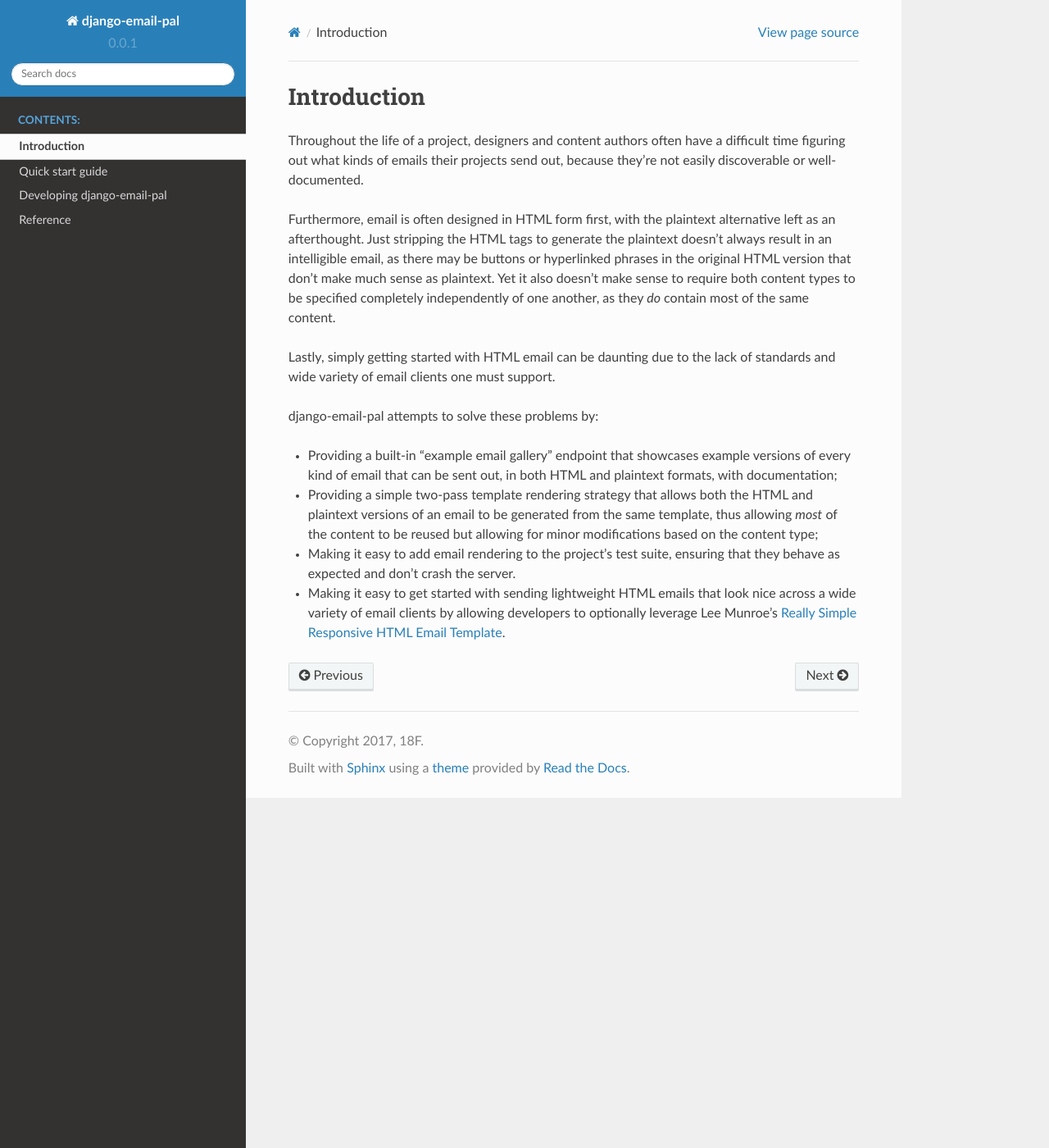
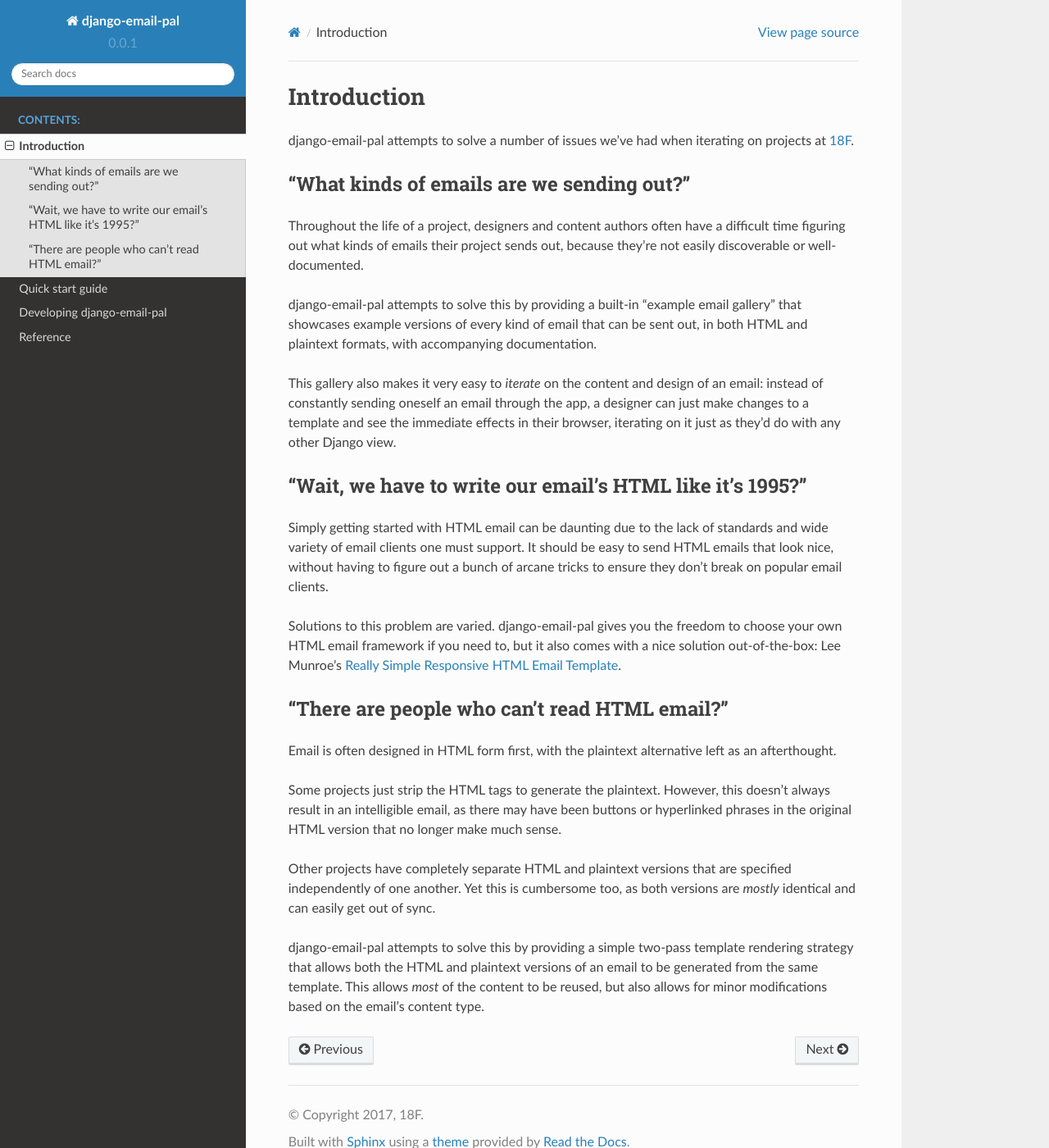
Before and after one commit to 18F/django-email-pal, a Sphinx documentation site: the page built from docs/introduction.rst, in a window 1280 px wide and 1400 px high. Shown: the whole window at 82% size. Built offline with Sphinx 7.4.7 and the Read the Docs theme 2.0.0, drawn with Linux system fonts in a browser that asks for light colours.

Commit message:
Split introduction into multiple sections.

```diff
--- a/docs/introduction.rst
+++ b/docs/introduction.rst
@@ -1,42 +1,63 @@
 Introduction
 ============
 
+django-email-pal attempts to solve a number of issues we've
+had when iterating on projects at `18F <18f_>`_.
+
+"What kinds of emails are we sending out?"
+------------------------------------------
+
 Throughout the life of a project, designers and content authors
 often have a difficult time figuring out what kinds of emails
-their projects send out, because they're not easily discoverable
+their project sends out, because they're not easily discoverable
 or well-documented.
 
-Furthermore, email is often designed in HTML form first, with
-the plaintext alternative left as an afterthought. Just
-stripping the HTML tags to generate the plaintext doesn't always
-result in an intelligible email, as there may be buttons or
-hyperlinked phrases in the original HTML version that don't make
-much sense as plaintext. Yet it also doesn't make sense to
-require both content types to be specified completely independently
-of one another, as they *do* contain most of the same content.
+django-email-pal attempts to solve this by providing a built-in
+"example email gallery" that showcases example versions of every
+kind of email that can be sent out, in both HTML and plaintext
+formats, with accompanying documentation.
 
-Lastly, simply getting started with HTML email can be daunting due to
+This gallery also makes it very easy to *iterate* on the content and
+design of an email: instead of constantly sending oneself
+an email through the app, a designer can just make changes to
+a template and see the immediate effects in their browser, iterating
+on it just as they'd do with any other Django view.
+
+"Wait, we have to write our email's HTML like it's 1995?"
+---------------------------------------------------------
+
+Simply getting started with HTML email can be daunting due to
 the lack of standards and wide variety of email clients one must
-support.
+support. It should be easy to send HTML emails that look nice,
+without having to figure out a bunch of arcane tricks to ensure
+they don't break on popular email clients.
 
-django-email-pal attempts to solve these problems by:
+Solutions to this problem are varied. django-email-pal gives you
+the freedom to choose your own HTML email framework if you need to,
+but it also comes with a nice solution out-of-the-box: Lee Munroe's
+`Really Simple Responsive HTML Email Template <reallysimple_>`_.
 
-* Providing a built-in "example email gallery" endpoint that
-  showcases example versions of every kind of email that can
-  be sent out, in both HTML and plaintext formats, with documentation;
+"There are people who can't read HTML email?"
+---------------------------------------------
 
-* Providing a simple two-pass template rendering strategy that allows
-  both the HTML and plaintext versions of an email to be generated
-  from the same template, thus allowing *most* of the content to be
-  reused but allowing for minor modifications based on the content
-  type;
+Email is often designed in HTML form first, with the plaintext
+alternative left as an afterthought.
 
-* Making it easy to add email rendering to the project's test suite,
-  ensuring that they behave as expected and don't crash the server.
+Some projects just strip the HTML tags to generate the plaintext.
+However, this doesn't always result in an intelligible email, as
+there may have been buttons or hyperlinked phrases in the original HTML
+version that no longer make much sense.
 
-* Making it easy to get started with sending lightweight
-  HTML emails that look nice across a wide variety of email clients by
-  allowing developers to optionally leverage Lee Munroe's
-  `Really Simple Responsive HTML Email Template <reallysimple_>`_.
+Other projects have completely separate HTML and plaintext versions
+that are specified independently of one another. Yet this is
+cumbersome too, as both versions are *mostly* identical and can
+easily get out of sync.
 
+django-email-pal attempts to solve this by providing a simple two-pass
+template rendering strategy that allows both the HTML and plaintext
+versions of an email to be generated from the same template. This
+allows *most* of the content to be reused, but also allows for minor
+modifications based on the email's content type.
+
+.. _18f: https://18f.gsa.gov/
 .. _reallysimple: https://github.com/leemunroe/responsive-html-email-template
```
